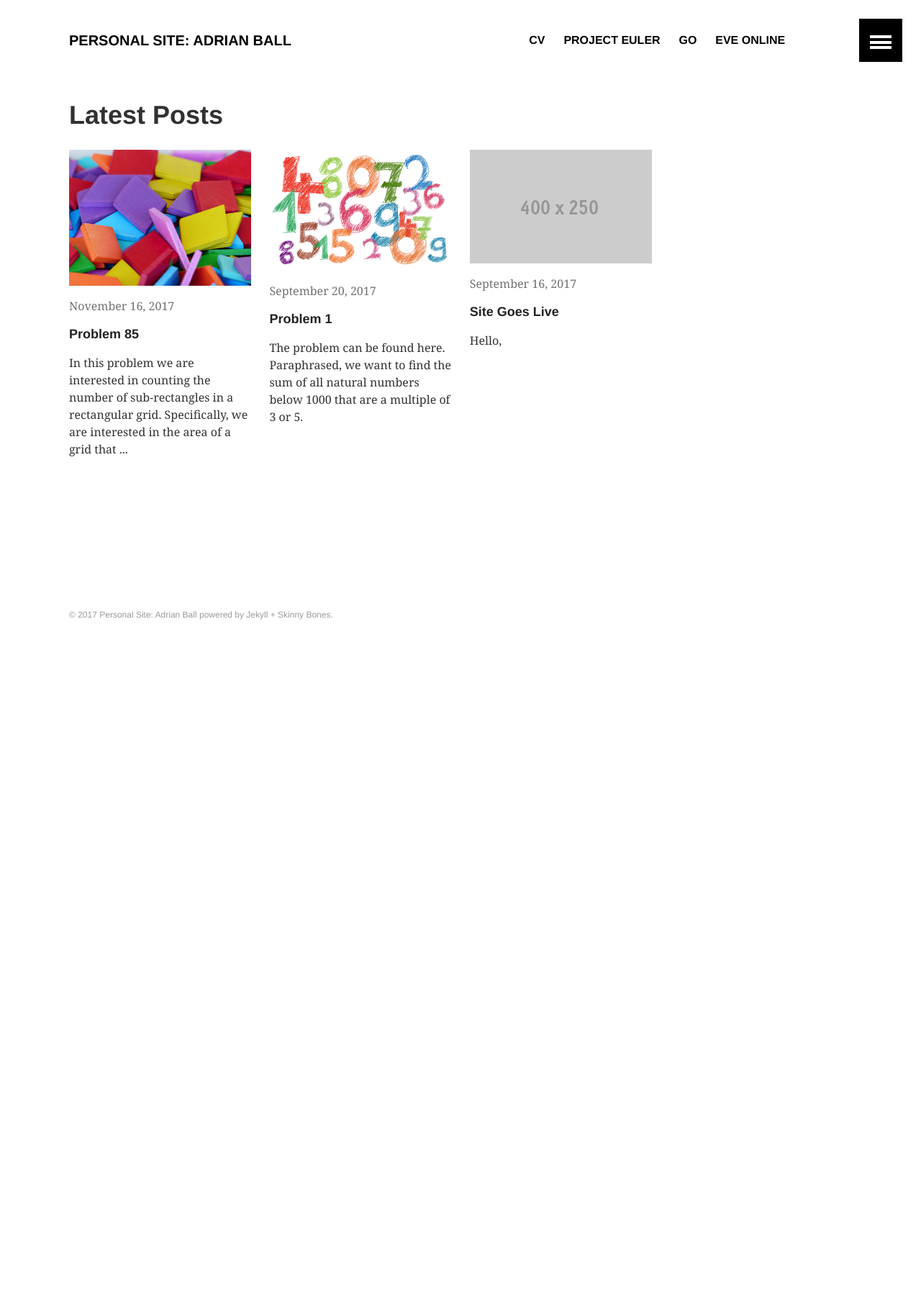
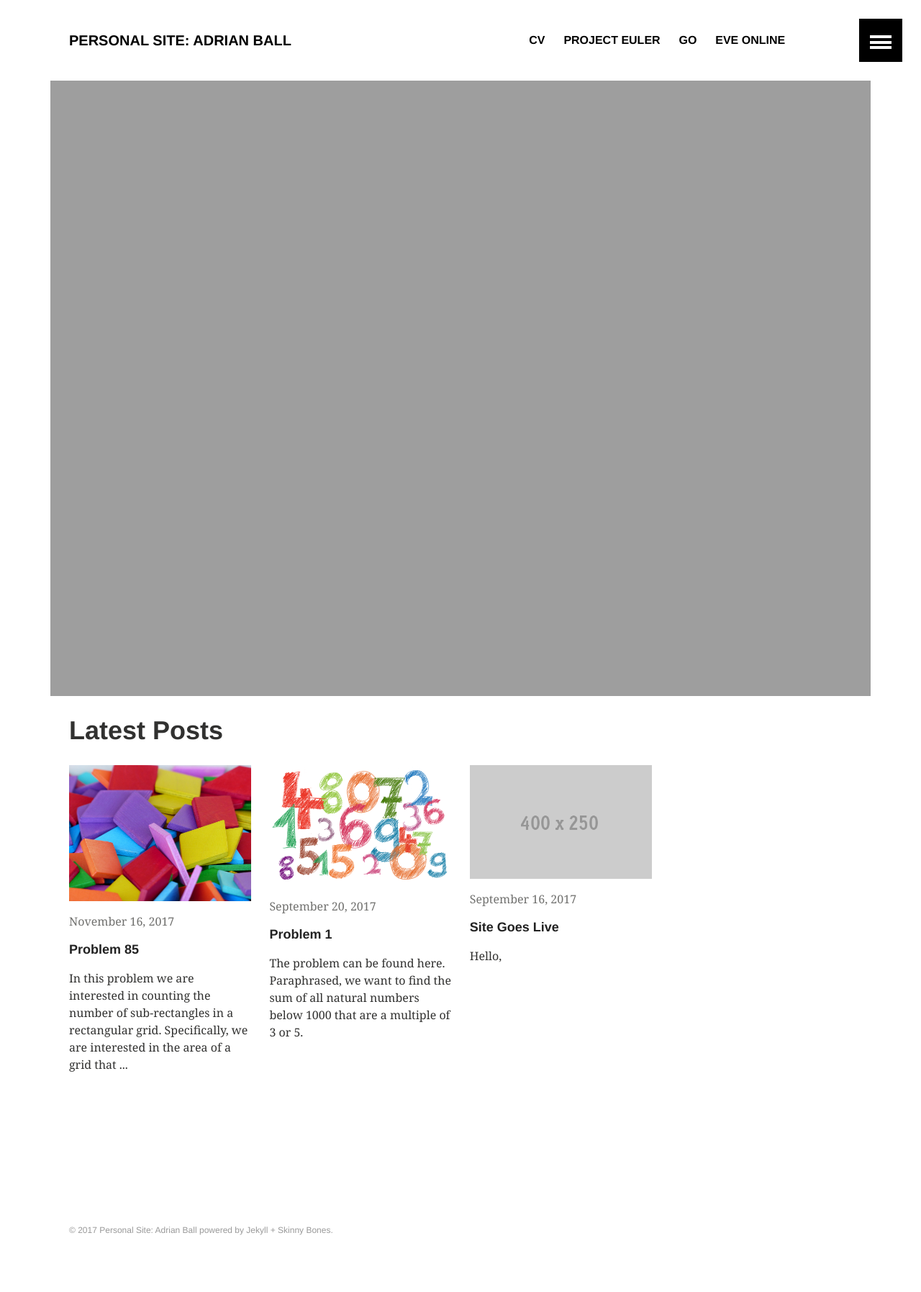
Before and after one commit to Adrian-Ball/adrian-ball.github.io, a Jekyll site: the page built from index.md, in a window 1280 px wide. Shown: the whole page at 72% size. Built offline with Jekyll 4.4.1, drawn with Linux system fonts in a browser that asks for light colours; before the commit the page ends 940 px from its top, so only the background shows below that.

```diff
--- a/index.md
+++ b/index.md
@@ -2,6 +2,8 @@
 layout: archive
 permalink: /
 title: "Latest Posts"
+image:
+  feature: stupio_panorama_original.jpg
 ---
 
 <div class="tiles">
```
